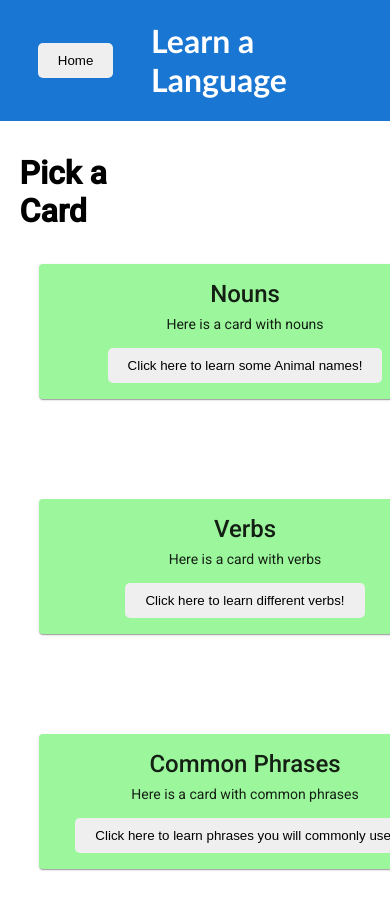
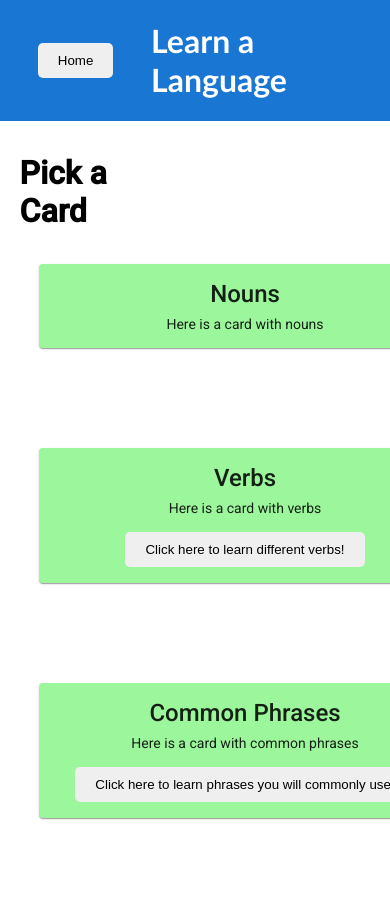
Before and after one commit to farshad-s/learn-a-lang, an Angular app: page /home/Urdu in a window 390 px wide. Shown: the top 910 px of the page. Built offline with nearby package versions, Linux system fonts and the light colour scheme.

Commit message:
removed button for noun and made the whole card responsive to the click

```diff
--- a/src/app/urdu/urdu.component.html
+++ b/src/app/urdu/urdu.component.html
@@ -2,12 +2,9 @@
 <div class="card-container">
   <div class="row">
     <div *ngFor="let category of categories; let i = index">
-      <mat-card>
+      <mat-card (click)="openNounModal()">
         <mat-card-title>{{ category.category }}</mat-card-title>
         <mat-card-content>{{ category.description }}</mat-card-content>
-        <button *ngIf="i == 0" (click)="openNounModal()">
-          Click here to learn some Animal names!
-        </button>
         <button *ngIf="i == 1" (click)="openVerbModal()">
           Click here to learn different verbs!
         </button>
```
